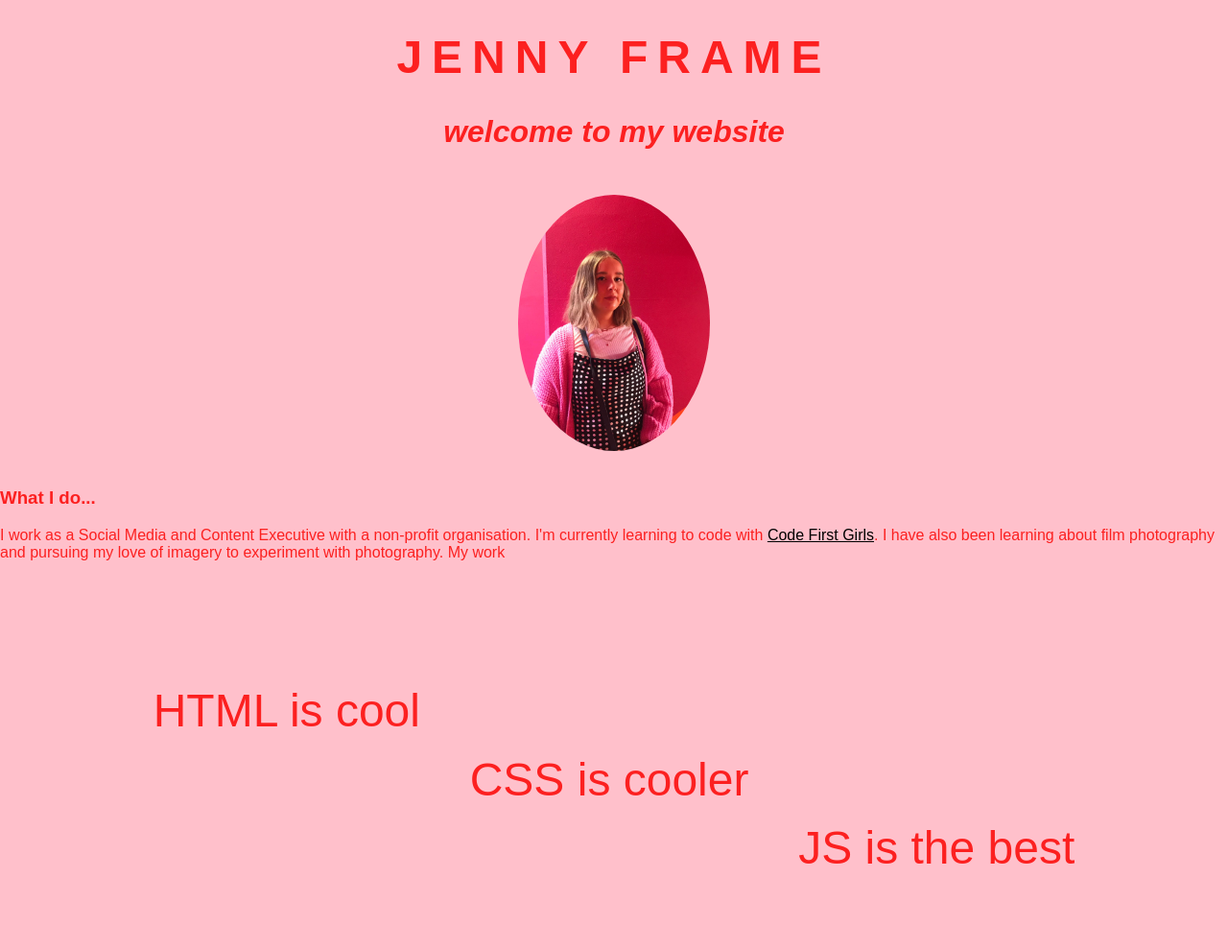
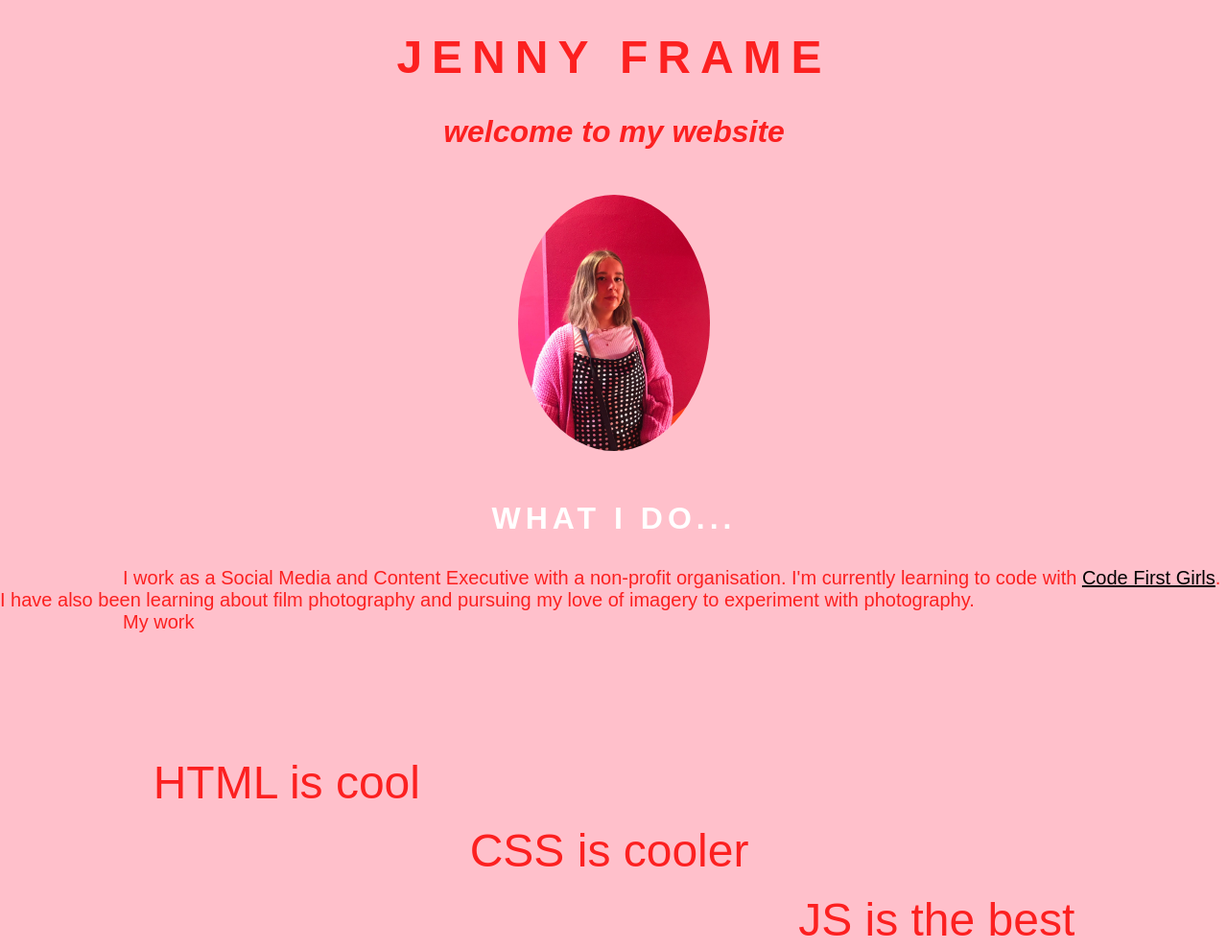
Before and after one commit to jenniferframe/beginners-week-one-master, a plain HTML site: page index.html in a window 1280 px wide. Shown: the top 989 px of the page at 96% size. Drawn offline with Linux system fonts and the light colour scheme.

Commit message:
Styled font headings

```diff
--- a/CSS/styles.css
+++ b/CSS/styles.css
@@ -10,9 +10,13 @@ div {
   width: 100vw;
 }
 
-h1, h2 {
+h1, h2, h3, h4 {
   text-align: center;
 
+}
+
+p1, p2 {
+  text-align: center;
 }
 
 h1 {
@@ -27,6 +31,13 @@ h2 {
   font-style: italic;
 }
 
+h3 {
+  font-size: 2em;
+  text-transform: uppercase;
+  letter-spacing: 5px;
+  color: white;
+}
+
 img {
   display: flex;
   padding: 20px;
@@ -34,10 +45,11 @@ img {
   border-radius: 50%;
 }
 
-p {
+p1, p2 {
   width: 40%;
   margin: 10vh 10vw;
-  font-size: 2em;
+  font-size: 20px;
+  text-align: center;
 }
 
 a {
```
